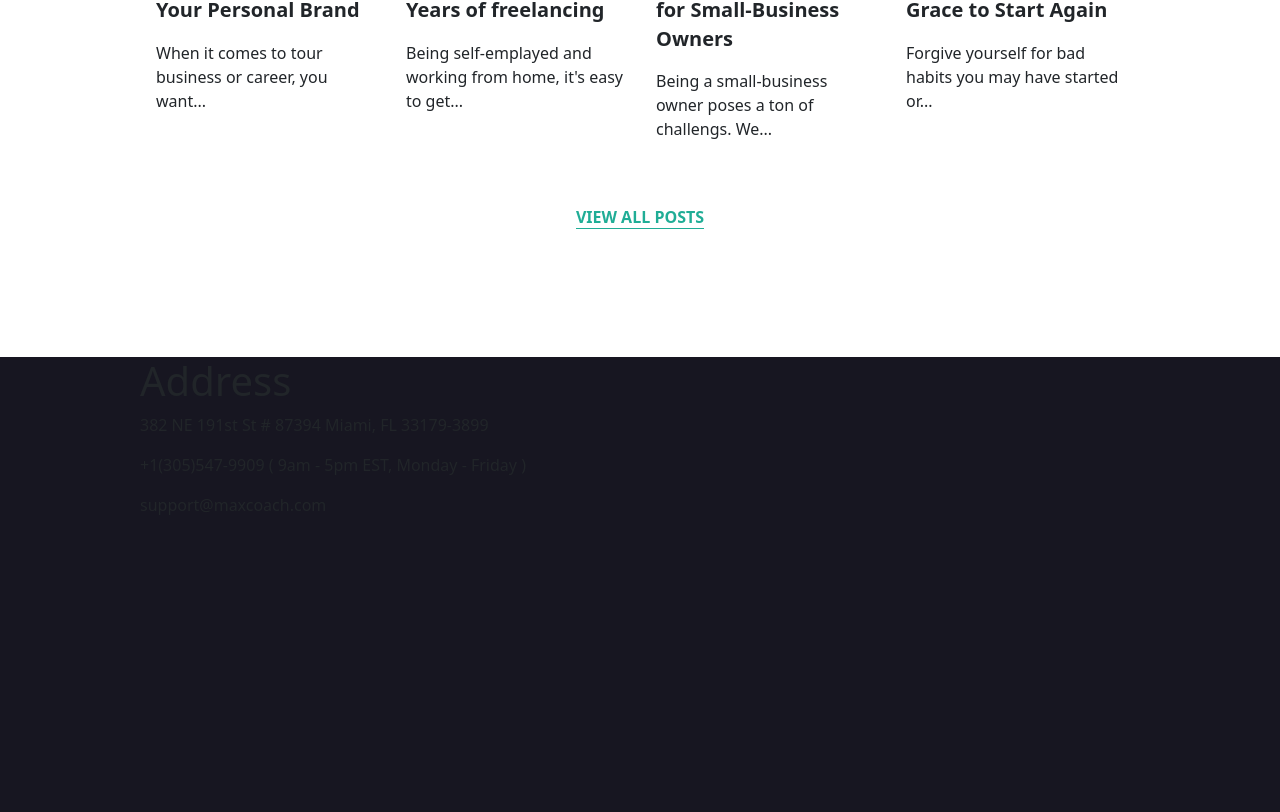
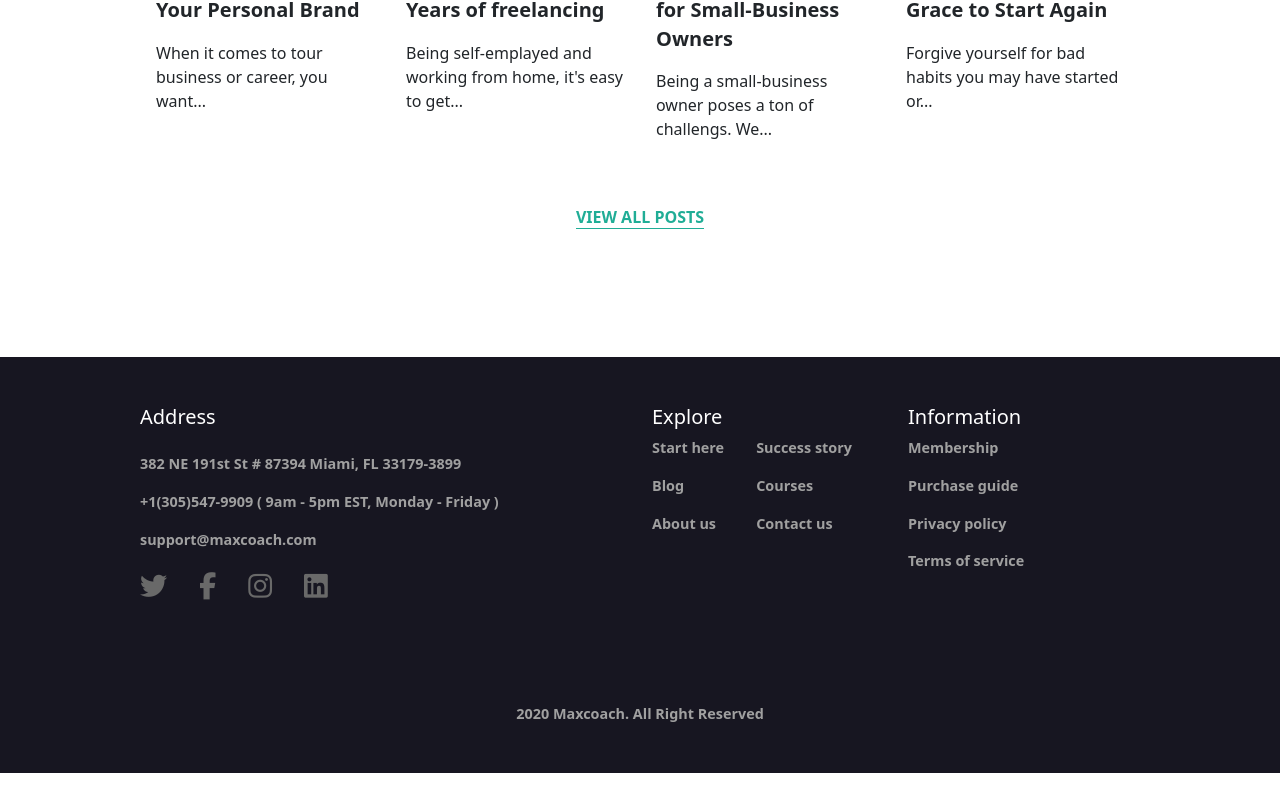
Before and after one commit to UmbertoSerino/proj-html-vuejs, a Vue app: page / in a window 1280 px wide. Shown: the part 4867-5679 px from the top of the page. After the commit the page ends 5640 px from the top, so only its background shows below. Built offline with nearby package versions, Linux system fonts and the light colour scheme; a web font is replaced by a local one.

Commit message:
complete section footer

```diff
--- a/src/components/Footer/AppFooter.vue
+++ b/src/components/Footer/AppFooter.vue
@@ -14,10 +14,10 @@ export default {
 </script>
 <template>
     <footer class="">
-        <section class="my_wrapper">
+        <section class="my_wrapper text-white pt-5 pb-5">
             <div class="row">
                 <div class="col-6" v-for="info in Address" :key="info">
-                    <h1>Address</h1>
+                    <h1 class="fs-5 mb-4">Address</h1>
                     <p>
                         {{ info.street }}
                     </p>
@@ -27,8 +27,44 @@ export default {
                     <p>
                         {{ info.mail }}
                     </p>
+                    <div class="reference-footer">
+                        <!-- icon per l'indirizzamento ai profili social -->
+                        <a href="https://twitter.com/?lang=it"><i class="fa-brands fa-twitter"></i></a>
+                        <a href="https://www.facebook.com/?locale=it_IT"><i class="fa-brands fa-facebook-f"></i></a>
+                        <a href="https://www.instagram.com/"><i class="fa-brands fa-instagram"></i></a>
+                        <a href="https://www.linkedin.com/"><i class="fa-brands fa-linkedin"></i></a>
+                    </div>
+                </div>
+
+                <div class="col-md-3">
+                    <h1 h1 class="fs-5">Explore</h1>
+                    <div class="d-flex flex-column flex-wrap explore">
+                        <div v-for="explore in explore" :key="explore">
+                            <ul class="p-0">
+                                <li>
+                                    {{ explore }}
+                                </li>
+                            </ul>
+                        </div>
+                    </div>
+                </div>
+                <div class="col-3">
+                    <h1 class="fs-5">Information</h1>
+                    <div v-for="info in information " :key="info">
+                        <div>
+                            <ul class="p-0">
+                                <li>
+                                    {{ info }}
+                                </li>
+                            </ul>
+                        </div>
+
+                    </div>
                 </div>
             </div>
+        </section>
+        <section class="copryright">
+            <p class="m-0 py-5 text-center">2020 Maxcoach. All Right Reserved</p>
         </section>
     </footer>
 </template>
@@ -38,10 +74,30 @@ export default {
 
 footer {
     background-color: $color-9;
-    height: 500px;
+
+    div.explore {
+        height: 150px
+    }
 
     section.my_wrapper {
         @include container (width, margin);
     }
+
+    p,
+    li {
+        color: rgb(160, 160, 160);
+        font-weight: 700;
+        font-size: .9rem
+    }
+
+
+    div.reference-footer {
+
+        a {
+            margin-right: 2rem;
+            font-size: 1.7rem;
+            color: $color-7;
+        }
+    }
 }
 </style>
--- a/src/components/Main/AppRealStories.vue
+++ b/src/components/Main/AppRealStories.vue
@@ -78,7 +78,8 @@ section.my_wrapper-real-stories {
 
 div.container-testimonials {
     padding-top: 5rem;
-    width: 50%;
+    width: 100%;
+    max-width: 800px;
     margin: 0 auto;
 
     .color-2 {
```
